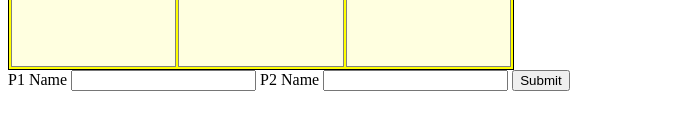
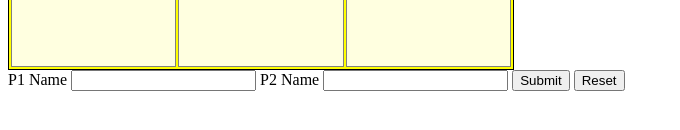
Before and after one commit to mnick02/tictactoe, a plain HTML site: page index.html in a window 1280 px wide. Shown: the part 516-646 px from the top of the page, without its empty margins (0-680 px from the left). Drawn offline with Linux system fonts and the light colour scheme.

Commit message:
Add reset button

```diff
--- a/index.html
+++ b/index.html
@@ -21,6 +21,7 @@
                 <input type="text" id="p2" name="p2">
                 <button type="submit" id="subBtn">Submit</button>
             </span>
+            <span><button id="reset">Reset</button></span>
         </div>
     </div>
 
```
